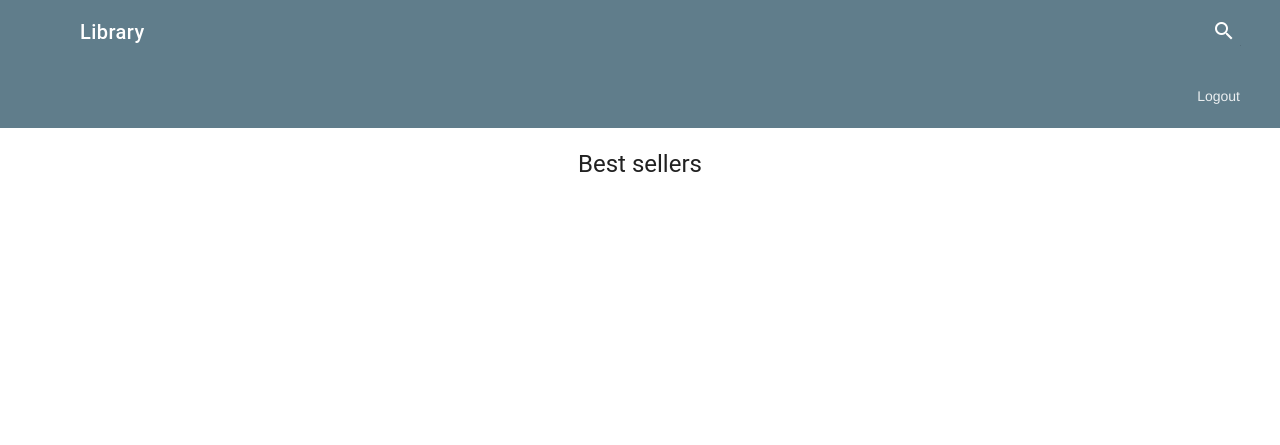
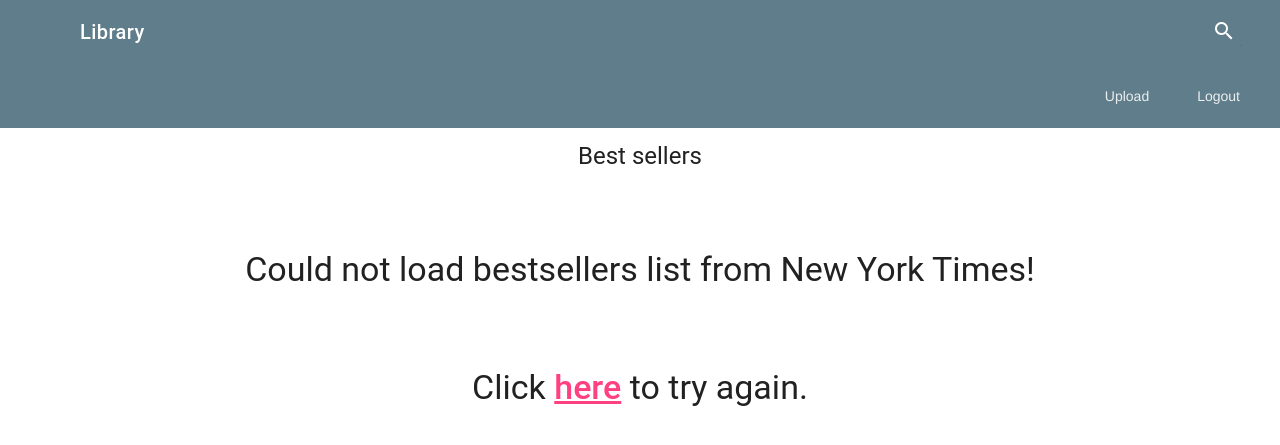
Before and after one commit to konecnam/library, a Django app: page / in a window 1280 px wide. Shown: the top 445 px of the page. Run offline with Django 5.2, Linux system fonts and the light colour scheme; a user stored in the database is signed in; data that the repository does not hold is empty; some libraries are stand-ins or nearby versions.

Commit message:
upload file

```diff
--- /dev/null
+++ b/library.session.sql
@@ -0,0 +1 @@
+select * from library_uploadedbook
--- a/library/models.py
+++ b/library/models.py
@@ -4,3 +4,10 @@
 
 class User(AbstractUser):
     pass
+
+class UploadedBook(models.Model):
+    file_name = models.CharField(max_length=1024)
+    file = models.FileField(upload_to='uploads/')
+    author = models.ForeignKey(User, on_delete=models.CASCADE)
+    date = models.DateTimeField(auto_now=True)
+    id = models.IntegerField(primary_key=True)
--- a/library/static/styles.css
+++ b/library/static/styles.css
@@ -34,9 +34,18 @@
 .title_bestsellers {
     text-align: center;
     /* Horizontální centrování textu */
-    margin: 0;
+    margin: 12px;
     /* Odstraní výchozí okraje */
     padding: 0;
+}
+
+.title_no_data {
+    text-align: center;
+    /* Horizontální centrování textu */
+    margin: 12px;
+    /* Odstraní výchozí okraje */
+    padding: 65px;
+
 }
 
 .mdl-card__media {
--- a/library/templates/index.html
+++ b/library/templates/index.html
@@ -1,32 +1,13 @@
 {% extends "layout.html" %}
 
 {% block body %}
-<br>
+
 <h4 class="title_bestsellers">Best sellers</h4>
-<br>
 
-<div class="container">
-    {% for book in books %}
-    <div class="demo-card-square mdl-card mdl-shadow--2dp">
-        <div class="mdl-card__media" style="background: url('{{book.book_image}}'); background-position: center; background-repeat: no-repeat; background-size: 280px 400px;">
-            <span class="mdl-chip">
-                <span class="mdl-chip__text">{{book.category}}</span>
-            </span>
-        </div>
-        <div class="mdl-card__actions mdl-card--border">
-            <a class="mdl-button mdl-button--colored mdl-js-button mdl-js-ripple-effect" href="{% url 'more_info_a_book' book.category '1' %}">
-                More information
-            </a>
-        </div>
-        <div class="mdl-card__supporting-text">
-            {{book.title}}, {{book.author}}
-            <br>
-            {{book.description}}
-        </div>
-
+<div hx-get="{% url 'best_sellers' %}" hx-trigger="load">
+    <div class="spinner_II">
+        <div class="spinner"></div>
     </div>
-    {% endfor %}
 </div>
 
-
 {% endblock %}
--- a/library/templates/layout.html
+++ b/library/templates/layout.html
@@ -8,7 +8,6 @@
     <link rel="stylesheet" href="https://fonts.googleapis.com/icon?family=Material+Icons">
     <link rel="stylesheet" href="https://code.getmdl.io/1.3.0/material.blue_grey-pink.min.css" />
     <script defer src="https://code.getmdl.io/1.3.0/material.min.js"></script>
-    <!-- <link rel="stylesheet" href="https://stackpath.bootstrapcdn.com/bootstrap/4.4.1/css/bootstrap.min.css" integrity="sha384-Vkoo8x4CGsO3+Hhxv8T/Q5PaXtkKtu6ug5TOeNV6gBiFeWPGFN9MuhOf23Q9Ifjh" crossorigin="anonymous"> -->
     <link href="{% static 'styles.css' %}" rel="stylesheet">
 
 </head>
@@ -47,6 +46,7 @@
                 <!-- Navigation -->
                 <nav class="mdl-navigation">
                     {% if user.is_authenticated %}
+                    <a class="mdl-navigation__link" href="{% url 'upload_file' %}">Upload</a>
                     <a class="mdl-navigation__link" href="{% url 'logout' %}">Logout</a>
                     {% else %}
                     <a class="mdl-navigation__link" href="{% url 'login' %}">Login</a>
@@ -72,7 +72,8 @@
             </div>
         </main>
     </div>
-
+    <script defer src="https://code.getmdl.io/1.3.0/material.min.js"></script>
+    <script src="https://unpkg.com/htmx.org@2.0.1"></script>
 </body>
 
 </html>
--- /dev/null
+++ b/library/templates/no_data.html
@@ -0,0 +1,2 @@
+<h3 class="title_no_data">Could not load bestsellers list from New York Times!</h3>
+<h3 class="title_no_data", style="padding:  1px;">Click <a href="{% url 'index' %}">here</a> to try again.</h3>
--- a/library/urls.py
+++ b/library/urls.py
@@ -4,9 +4,11 @@
 
 urlpatterns = [
     path("", views.index, name="index"),
+    path("best_sellers", views.best_sellers, name="best_sellers"),
     path("login", views.login_view, name="login"),
     path("register", views.register, name="register"),
     path("logout", views.logout_view, name="logout"),
     # path("more_info_a_book/<str:category>", views.more_info_a_book, name="more_info_a_book"),
-    path("more_info_a_book/<str:category>/<str:number>", views.more_info_a_book, name="more_info_a_book")
+    path("more_info_a_book/<str:category>/<str:number>", views.more_info_a_book, name="more_info_a_book"),
+    path('upload/', views.upload_file, name='upload_file')
 ]
--- a/library/views.py
+++ b/library/views.py
@@ -1,7 +1,7 @@
 from django.shortcuts import render
 from django.contrib.auth import authenticate, login, logout
 from django.db import IntegrityError
-from .models import User
+from .models import User, UploadedBook
 import requests
 import json
 
@@ -42,19 +42,21 @@
     cards = []
     response = requests.get(url= 'https://api.nytimes.com/svc/books/v3/lists/full-overview.json', params = {'api-key':os.getenv("API_KEY")})
     data = response.json()
-    results = data ['results']
-    lists = results['lists']
-    for slovnik in lists:
-        category = slovnik['list_name']
-        books = slovnik['books']
-        book_1 = books[0]
-        author = book_1['author']
-        book_image = book_1['book_image']
-        description = book_1['description']
-        title = book_1['title']
-        card = Book_card(category, author, book_image, description, title)
-        cards.append(card)
+    if 'results' in data:
+        results = data ['results']
+        lists = results['lists']
+        for slovnik in lists:
+            category = slovnik['list_name']
+            books = slovnik['books']
+            book_1 = books[0]
+            author = book_1['author']
+            book_image = book_1['book_image']
+            description = book_1['description']
+            title = book_1['title']
+            card = Book_card(category, author, book_image, description, title)
+            cards.append(card)
     return cards
+
 
 def more_about_book(category, number):
     response = requests.get(url= f'https://api.nytimes.com/svc/books/v3/lists/current/{category}.json', params = {'api-key':os.getenv("API_KEY")})
@@ -93,9 +95,7 @@
 
 
 def index(request):
-    return render (request, "index.html", {
-        "books":best_book()
-    })
+    return render (request, "index.html")
 
 def login_view(request):
     if request.method == "POST":
@@ -146,3 +146,22 @@
         return HttpResponseRedirect(reverse("index"))
     else:
         return render(request, "register.html")
+
+def upload_file(request):
+    if request.method == 'POST' and request.FILES['file']:
+        uploaded_file = request.FILES['file']
+        # uploaded_file.name = nazev PDF, ktere si vyberu takto: uploaded_file.name
+        upload_file = UploadedBook (file_name=uploaded_file.name, author=request.user, file=uploaded_file)
+        upload_file.save()
+        return render(request, 'upload_file.html', {'file_name': uploaded_file.name})
+    uploaded_books = UploadedBook.objects.filter(author=request.user).order_by('-date')
+    return render(request, 'upload_file.html', {'uploaded_books': uploaded_books})
+
+def best_sellers(request):
+    cards = best_book()
+    if len(cards) > 0:
+        return render (request, "best_sellers.html", {
+        "books":cards
+        })
+    else:
+        return render(request, "no_data.html")
```
Also changed, not shown: other parts of library/static/styles.css (+63 -0 lines), library/templates/best_sellers.html (added, +22 -0 lines), library/templates/upload_file.html (added, +44 -0 lines), db.sqlite3, library/migrations/0002_uploadedbook.py (added), library/migrations/0003_rename_user_uploadedbook_author.py (added), 1 other file.
